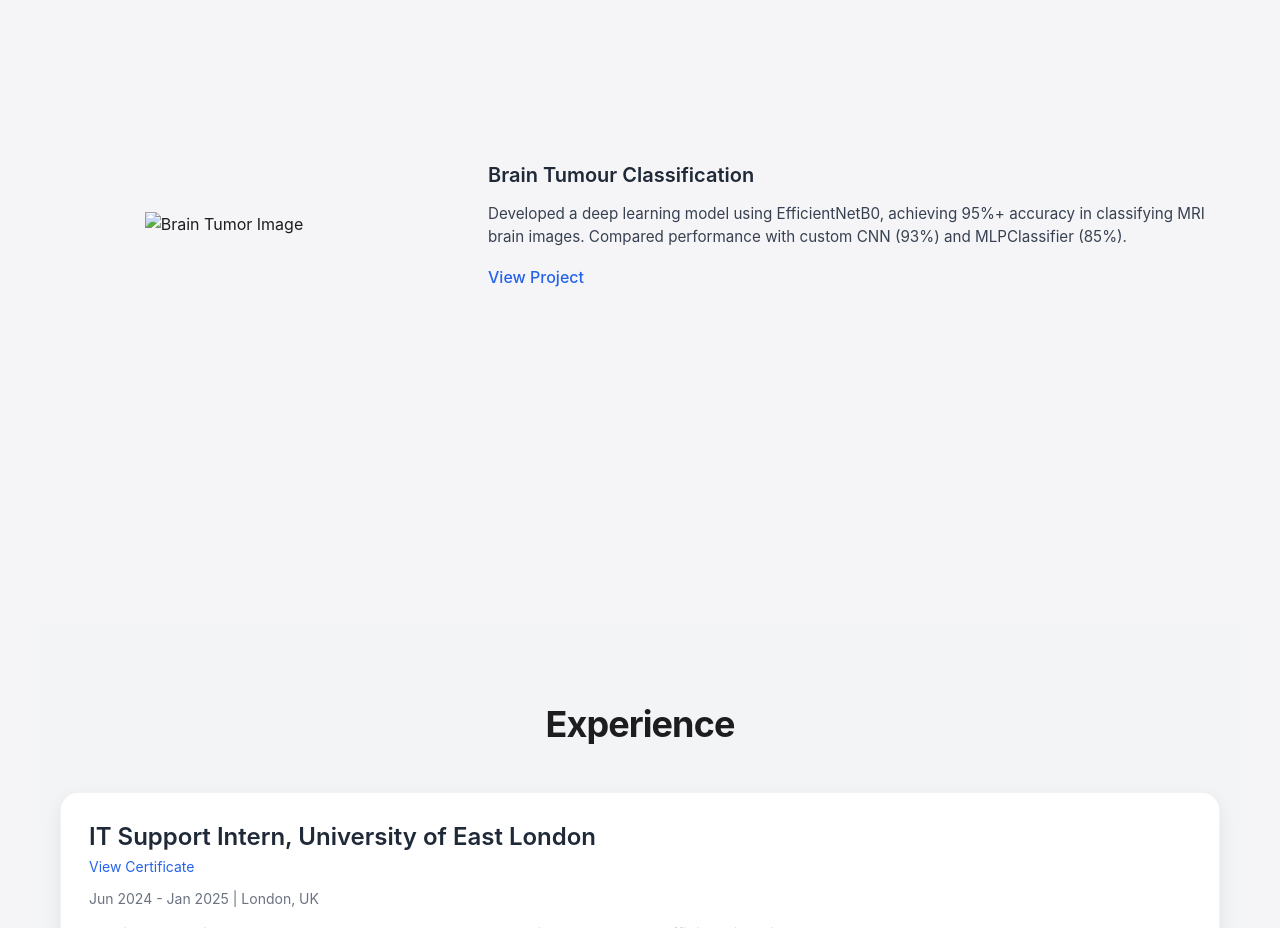
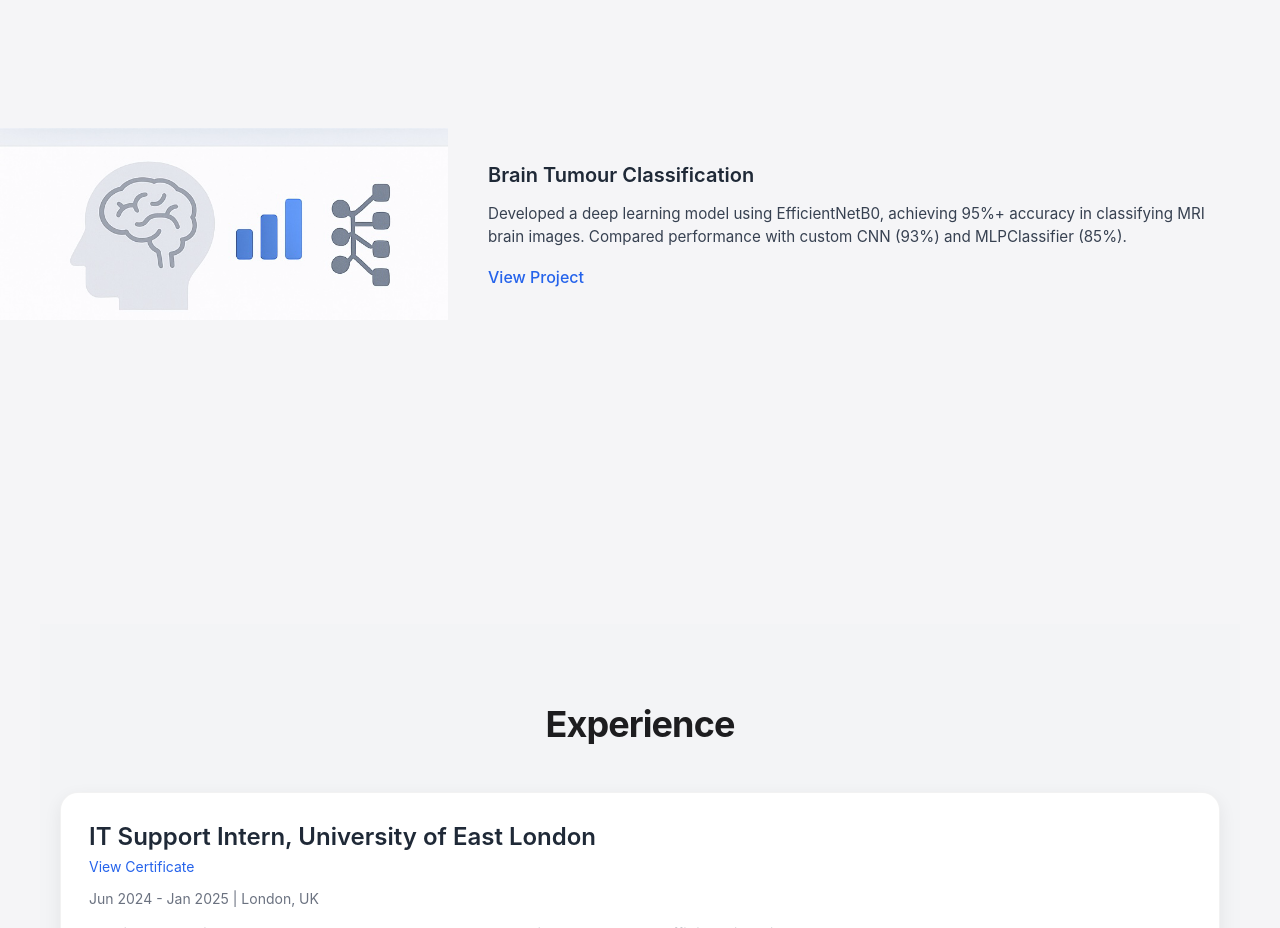
Before and after one commit to pandarichundru/_portfolio, a plain HTML site: page portfolio.html in a window 1280 px wide. Shown: the part 2860-3788 px from the top of the page. Drawn offline with nearby package versions, Linux system fonts and the light colour scheme.

Commit message:
Update portfolio.html

```diff
--- a/portfolio.html
+++ b/portfolio.html
@@ -128,7 +128,7 @@
      </div>
 
     <div class="text-panel">
-     <div class="text-block active" data-img="images/brain-tumor.png">
+     <div class="text-block active" data-img="images/brain-tumour.png">
       <h3 class="text-2xl font-semibold mb-3 text-gray-800">Brain Tumour Classification</h3>
       <p class="text-gray-700 mb-4 leading-relaxed">Developed a deep learning model using EfficientNetB0, achieving 95%+ accuracy in classifying MRI brain images. Compared performance with custom CNN (93%) and MLPClassifier (85%).</p>
       <a href="https://github.com/pandarichundru/Brain-Tumor-" class="text-blue-600 hover:text-blue-700 font-medium transition-colors duration-300 group">View Project <span class="opacity-0 group-hover:opacity-100 transition-opacity duration-300 ml-1">→</span></a>
```
